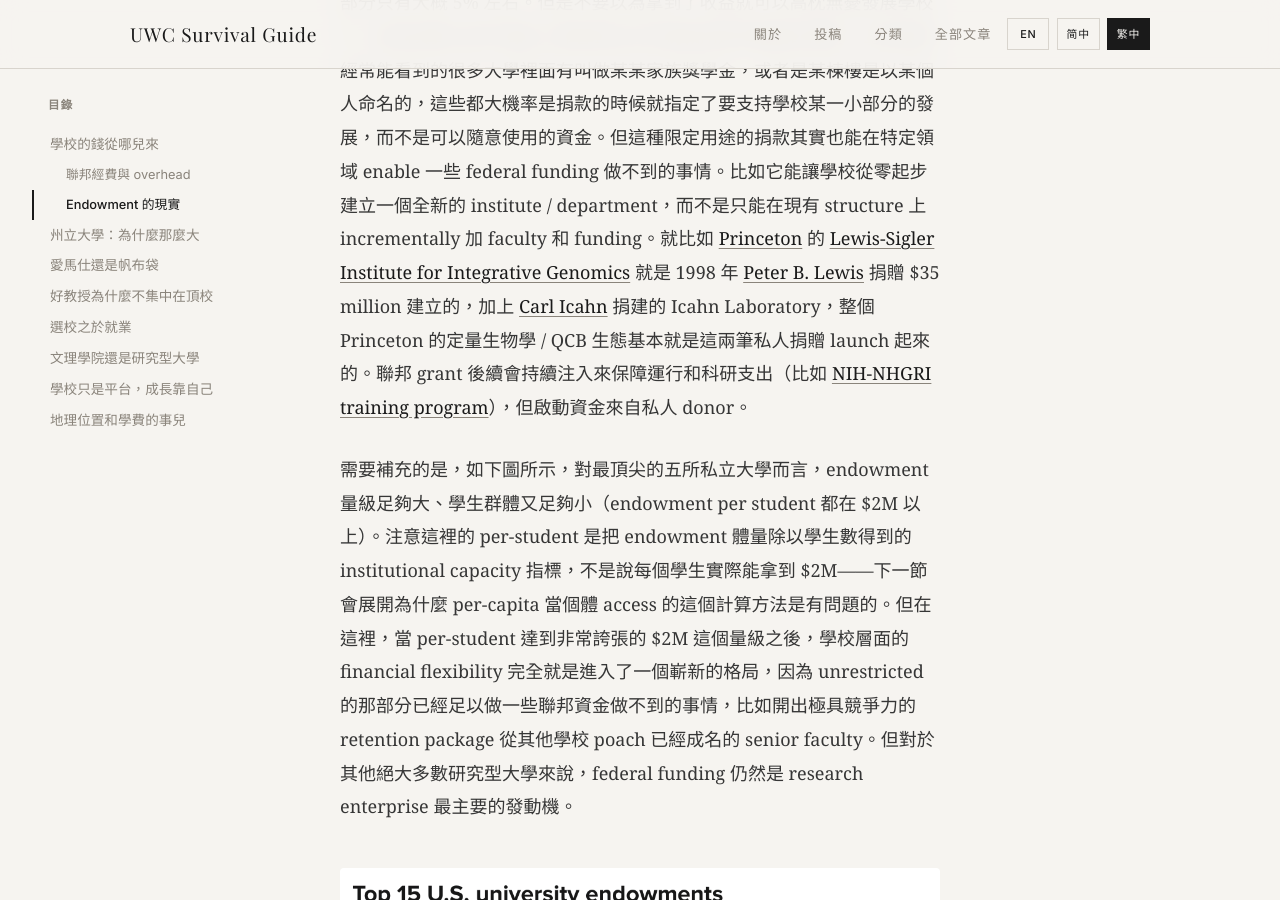
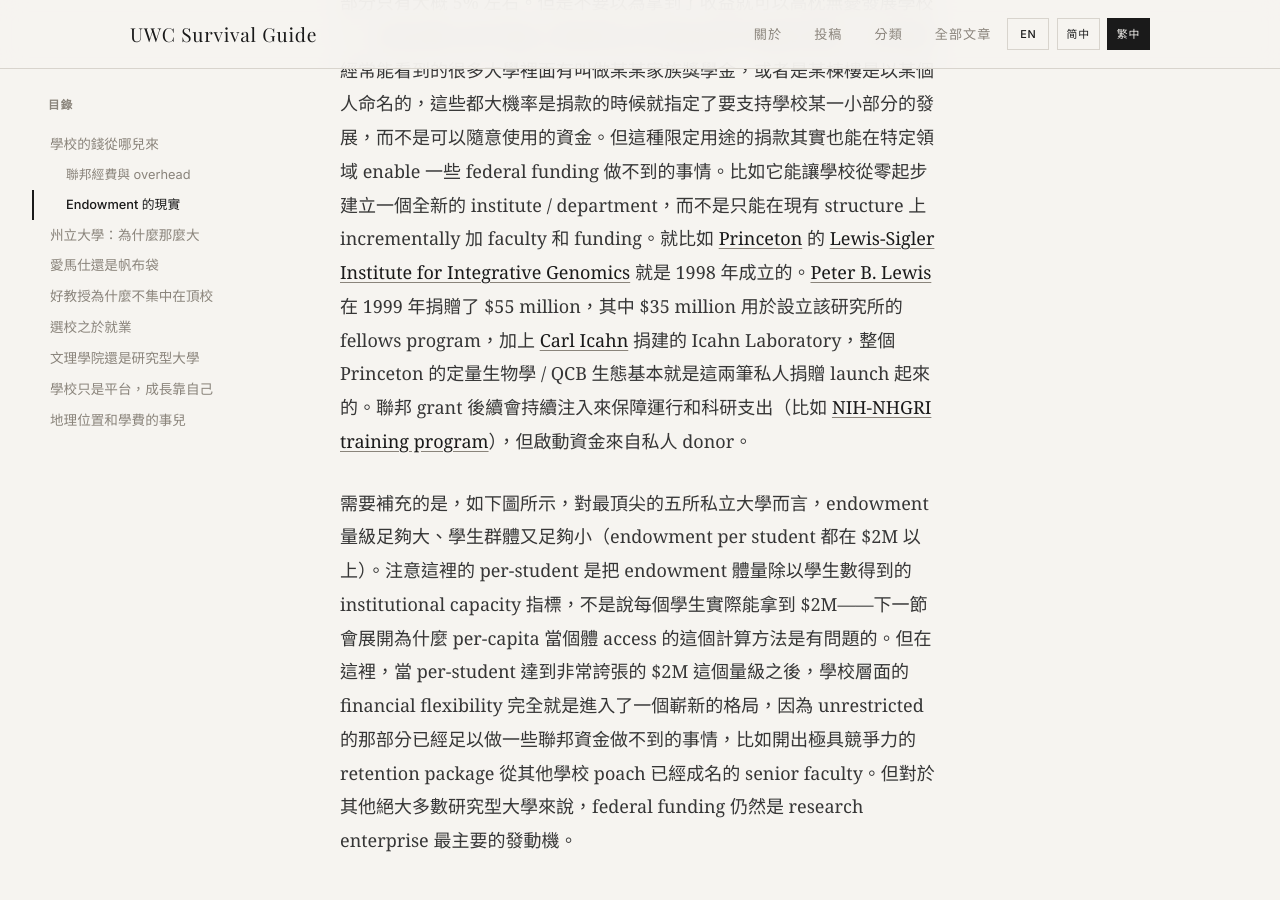
Before and after one commit to United-World-College/UWC-Survival-Guide, a Jekyll site: the page built from website/_guides/chinese/school-selection-TW.md, in a window 1280 px wide and 900 px high, scrolled down 3583 px. Built offline with Jekyll 4.4.1, drawn with Linux system fonts in a browser that asks for light colours; some web fonts are replaced.

Commit message:
docs(school-selection): correct Lewis-Sigler founding gift (Lewis gave $55M in 1999, $35M of it for the fellows program); sync CN/TW/EN

```diff
--- a/website/_guides/chinese/school-selection-TW.md
+++ b/website/_guides/chinese/school-selection-TW.md
@@ -33,7 +33,7 @@
 
 ### Endowment 的現實
 
-我相信聽到這兒有人就要問了，除此之外還有 endowment fund 呢？私立大學的富豪校友那麼多，捐了那麼多錢，難道還抵不上聯邦的資金嗎？說得沒錯，但其實這裡面會有很多現實的問題。其中最主要的就是資金支配的自由度。首先是學校的 endowment fund 其實本質上相當於是一個家辦/信託基金，一般來說是只能支配投資的收益而不是本金的。所以每年可供使用的部分只有大概 5% 左右。但是不要以為拿到了收益就可以高枕無憂發展學校了，因為其實大部分捐款人都會對自己的捐款用途有嚴格的限制。比如我們經常能看到的很多大學裡面有叫做某某家族獎學金，或者是某棟樓是以某個人命名的，這些都大機率是捐款的時候就指定了要支持學校某一小部分的發展，而不是可以隨意使用的資金。但這種限定用途的捐款其實也能在特定領域 enable 一些 federal funding 做不到的事情。比如它能讓學校從零起步建立一個全新的 institute / department，而不是只能在現有 structure 上 incrementally 加 faculty 和 funding。就比如 [Princeton](https://en.wikipedia.org/wiki/Princeton_University) 的 [Lewis-Sigler Institute for Integrative Genomics](https://lsi.princeton.edu/about/founding-donors) 就是 1998 年 [Peter B. Lewis](https://en.wikipedia.org/wiki/Peter_B._Lewis) 捐贈 \\$35 million 建立的，加上 [Carl Icahn](https://en.wikipedia.org/wiki/Carl_Icahn) 捐建的 Icahn Laboratory，整個 Princeton 的定量生物學 / QCB 生態基本就是這兩筆私人捐贈 launch 起來的。聯邦 grant 後續會持續注入來保障運行和科研支出（比如 [NIH-NHGRI training program](https://lsi.princeton.edu/education/nih-nhgri-training-program)），但啟動資金來自私人 donor。
+我相信聽到這兒有人就要問了，除此之外還有 endowment fund 呢？私立大學的富豪校友那麼多，捐了那麼多錢，難道還抵不上聯邦的資金嗎？說得沒錯，但其實這裡面會有很多現實的問題。其中最主要的就是資金支配的自由度。首先是學校的 endowment fund 其實本質上相當於是一個家辦/信託基金，一般來說是只能支配投資的收益而不是本金的。所以每年可供使用的部分只有大概 5% 左右。但是不要以為拿到了收益就可以高枕無憂發展學校了，因為其實大部分捐款人都會對自己的捐款用途有嚴格的限制。比如我們經常能看到的很多大學裡面有叫做某某家族獎學金，或者是某棟樓是以某個人命名的，這些都大機率是捐款的時候就指定了要支持學校某一小部分的發展，而不是可以隨意使用的資金。但這種限定用途的捐款其實也能在特定領域 enable 一些 federal funding 做不到的事情。比如它能讓學校從零起步建立一個全新的 institute / department，而不是只能在現有 structure 上 incrementally 加 faculty 和 funding。就比如 [Princeton](https://en.wikipedia.org/wiki/Princeton_University) 的 [Lewis-Sigler Institute for Integrative Genomics](https://lsi.princeton.edu/about/founding-donors) 就是 1998 年成立的。[Peter B. Lewis](https://en.wikipedia.org/wiki/Peter_B._Lewis) 在 1999 年捐贈了 \\$55 million，其中 \\$35 million 用於設立該研究所的 fellows program，加上 [Carl Icahn](https://en.wikipedia.org/wiki/Carl_Icahn) 捐建的 Icahn Laboratory，整個 Princeton 的定量生物學 / QCB 生態基本就是這兩筆私人捐贈 launch 起來的。聯邦 grant 後續會持續注入來保障運行和科研支出（比如 [NIH-NHGRI training program](https://lsi.princeton.edu/education/nih-nhgri-training-program)），但啟動資金來自私人 donor。
 
 需要補充的是，如下圖所示，對最頂尖的五所私立大學而言，endowment 量級足夠大、學生群體又足夠小（endowment per student 都在 \\$2M 以上）。注意這裡的 per-student 是把 endowment 體量除以學生數得到的 institutional capacity 指標，不是說每個學生實際能拿到 \\$2M——下一節會展開為什麼 per-capita 當個體 access 的這個計算方法是有問題的。但在這裡，當 per-student 達到非常誇張的 \\$2M 這個量級之後，學校層面的 financial flexibility 完全就是進入了一個嶄新的格局，因為 unrestricted 的那部分已經足以做一些聯邦資金做不到的事情，比如開出極具競爭力的 retention package 從其他學校 poach 已經成名的 senior faculty。但對於其他絕大多數研究型大學來說，federal funding 仍然是 research enterprise 最主要的發動機。
 
```
Also changed, not shown: website/_guides/chinese/school-selection-CN.md (+1 -1 lines), website/_guides/default/school-selection.md (+1 -1 lines).
